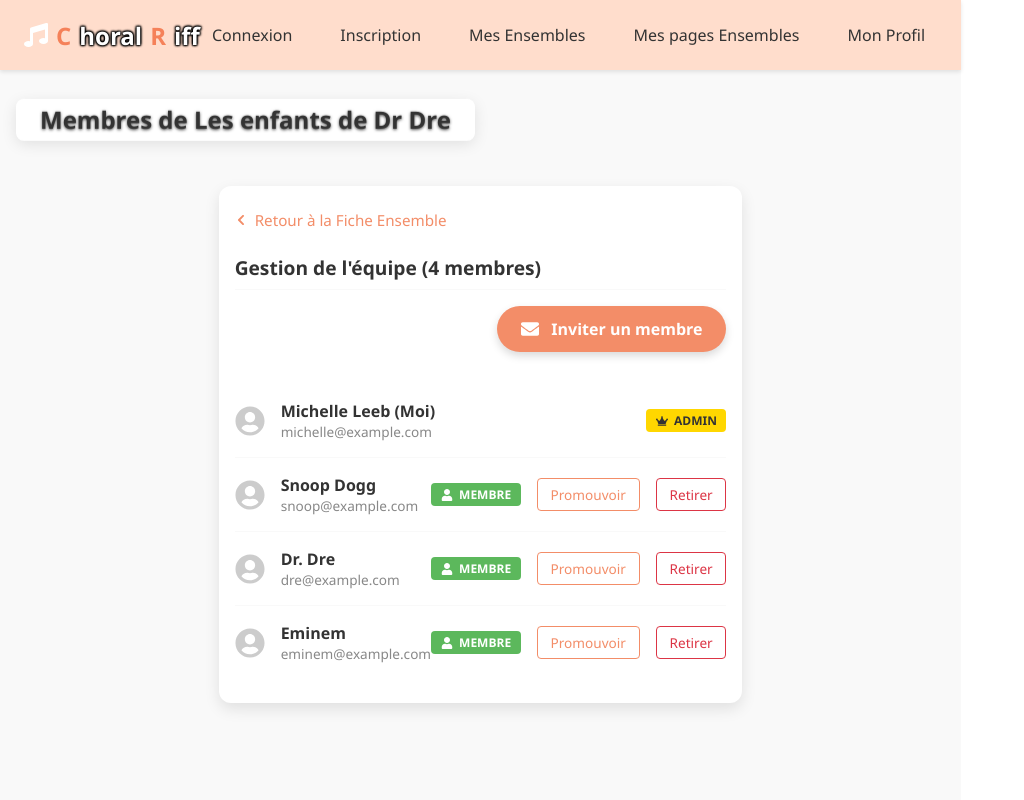
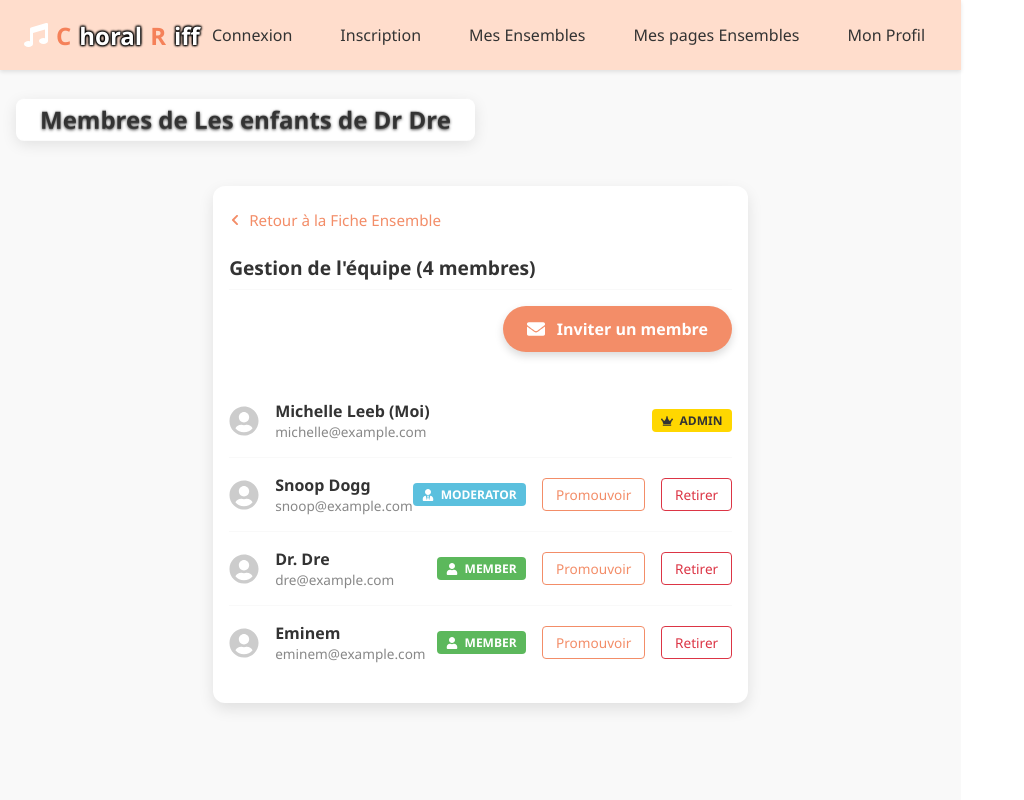
Before and after one commit to Kamal-And-The-Gang/Choral-Riff-Frontend, a React (Vite) app: page /ensembles/1/membres in a window 1280 px wide. Shown: the top 800 px of the page, without its empty margins (0-1024 px from the left). Built offline with nearby package versions, Linux system fonts and the light colour scheme.

Commit message:
Correction MemberList

```diff
--- a/src/pages/MembersList.tsx
+++ b/src/pages/MembersList.tsx
@@ -1,6 +1,6 @@
 import React from 'react';
 import { useParams } from 'react-router-dom';
-import { FaUserCircle, FaCrown, FaUser, FaEnvelope, FaChevronLeft, FaPlus } from 'react-icons/fa';
+import { FaUserCircle, FaCrown, FaUser, FaEnvelope, FaChevronLeft, FaPlus, FaUserTie } from 'react-icons/fa';
 import '../styles/MembersList.css'; // Nouveau fichier de style
 
 // --- TYPESCRIPT TYPES ---
@@ -8,7 +8,7 @@ type Member = {
     id: number;
     name: string;
     email: string;
-    role: 'admin' | 'member'; // Rôle au sein de l'ensemble
+    role: 'admin' | 'moderator' | 'member';  // Rôle au sein de l'ensemble
     profilePic?: string;
 };
 
@@ -20,7 +20,7 @@ const mockEnsemble = {
 
 const mockMembers: Member[] = [
     { id: 101, name: "Michelle Leeb (Moi)", email: "michelle@example.com", role: 'admin' },
-    { id: 102, name: "Snoop Dogg", email: "snoop@example.com", role: 'member' },
+    { id: 102, name: "Snoop Dogg", email: "snoop@example.com", role: 'moderator' },
     { id: 103, name: "Dr. Dre", email: "dre@example.com", role: 'member' },
     { id: 104, name: "Eminem", email: "eminem@example.com", role: 'member' },
 ];
@@ -28,7 +28,15 @@ const mockMembers: Member[] = [
 // --- COMPOSANT Membre ---
 
 const MemberItem: React.FC<{ member: Member, isAdmin: boolean }> = ({ member, isAdmin }) => {
-    const RoleIcon = member.role === 'admin' ? FaCrown : FaUser;
+
+    let RoleIcon: React.ElementType;
+    if (member.role === 'admin') {
+        RoleIcon = FaCrown;
+    } else if (member.role === 'moderator') {
+        RoleIcon = FaUserTie;
+    } else {
+        RoleIcon = FaUser;
+    }
 
     // Simuler le fait que l'utilisateur connecté est toujours l'admin dans ce scénario
     const isCurrentUser = member.name.includes("Moi");
@@ -56,7 +64,7 @@ const MemberItem: React.FC<{ member: Member, isAdmin: boolean }> = ({ member, is
             <div className="member-actions">
                 {/* Affichage du rôle */}
                 <span className={`member-role-tag ${member.role}`}>
-                    <RoleIcon size={12} /> {member.role === 'admin' ? 'Admin' : 'Membre'}
+                    <RoleIcon size={12} /> {member.role.charAt(0).toUpperCase() + member.role.slice(1)} {/* Affiche Admin, Moderator, ou Member */}
                 </span>
 
                 {/* Actions de gestion, visibles uniquement par l'admin */}
--- a/src/styles/MembersList.css
+++ b/src/styles/MembersList.css
@@ -5,9 +5,10 @@
     --light-text: #fff;
     --background-light: #f9f9f9;
     --card-background: #ffffff;
-    --admin-color: #ffd700; /* Or */
-    --member-color: #5cb85c; /* Vert */
-    --delete-color: #dc3545; /* Rouge */
+    --admin-color: #ffd700;
+    --moderator-color: #5bc0de;
+    --member-color: #5cb85c;
+    --delete-color: #dc3545;
 }
 
 .members-list-container {
@@ -171,6 +172,10 @@
 .member-role-tag.admin {
     background-color: var(--admin-color);
 }
+.member-role-tag.moderator {
+    background-color: var(--moderator-color);
+    color: var(--light-text);
+}
 
 .member-role-tag.member {
     background-color: var(--member-color);
```
